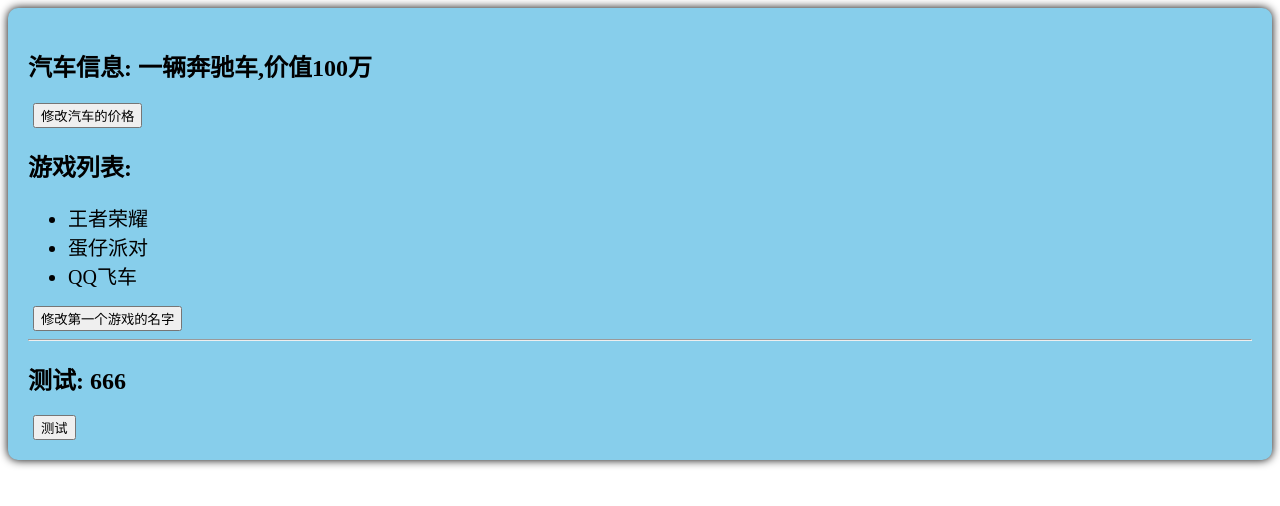
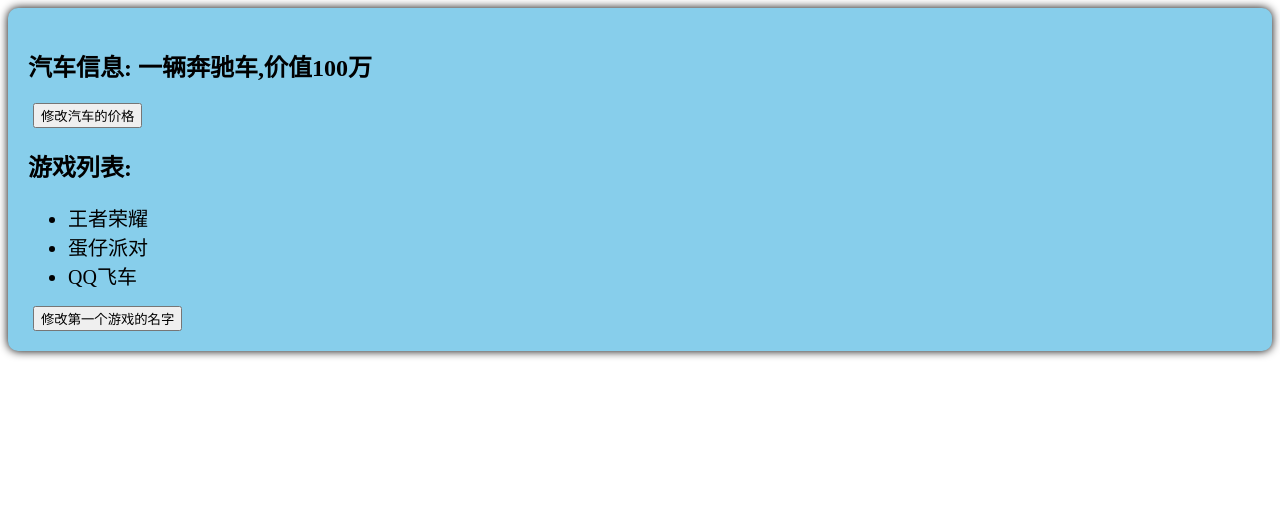
Before and after one commit to wenjuhe/hello_vue3, a Vue app: page / in a window 1280 px wide. Shown: the top 506 px of the page. Built offline with nearby package versions, Linux system fonts and the light colour scheme.

Commit message:
ref创建 对象类型的响应式数据

```diff
--- a/src/components/Person.vue
+++ b/src/components/Person.vue
@@ -20,9 +20,9 @@
             <li v-for="g in games"  v-bind:key="g.id">{{ g.name}}</li>
         </ul>
         <button @click="changeFirstGame">修改第一个游戏的名字</button>
-        <hr>
+        <!-- <hr>
         <h2>测试: {{obj.a.b.c}}</h2>
-        <button @click="changeObj">测试</button>
+        <button @click="changeObj">测试</button> -->
     </div>
 </template>
 
@@ -89,34 +89,38 @@
 </script> -->
 
 <script lang="ts" setup name="person">
-    import {reactive} from 'vue'
+    //import {reactive} from 'vue'
+    import {ref,reactive} from 'vue'
     //数据
-    let car = reactive({brand:'奔驰',price:100})
-    let games = reactive([
+    let car = ref({brand:'奔驰',price:100})
+    let games = ref([
         {id:'01',name:'王者荣耀'},
         {id:'02',name:'蛋仔派对'},
         {id:'03',name:'QQ飞车'}
     ])
+    let obj = reactive({x:999})
+    console.log(car)
+    console.log(obj)
     //深层次的
-    let obj = reactive({
-        a:{
-            b:{
-                c:666
-            }
-        }
-    })
-    console.log(car)
+    // let obj = reactive({
+    //     a:{
+    //         b:{
+    //             c:666
+    //         }
+    //     }
+    // })
+    // console.log(car)
     //方法
     function changePrice() {
-        car.price += 10
+        car.value.price += 10
     }
 
     function changeFirstGame() {
-        games[0].name = '穿越火线'
+        games.value[0].name = '穿越火线'
     }
-    function changeObj(){
-        obj.a.b.c = 999
-    }
+    // function changeObj(){
+    //     obj.a.b.c = 999
+    // }
 </script>
 
 
```
